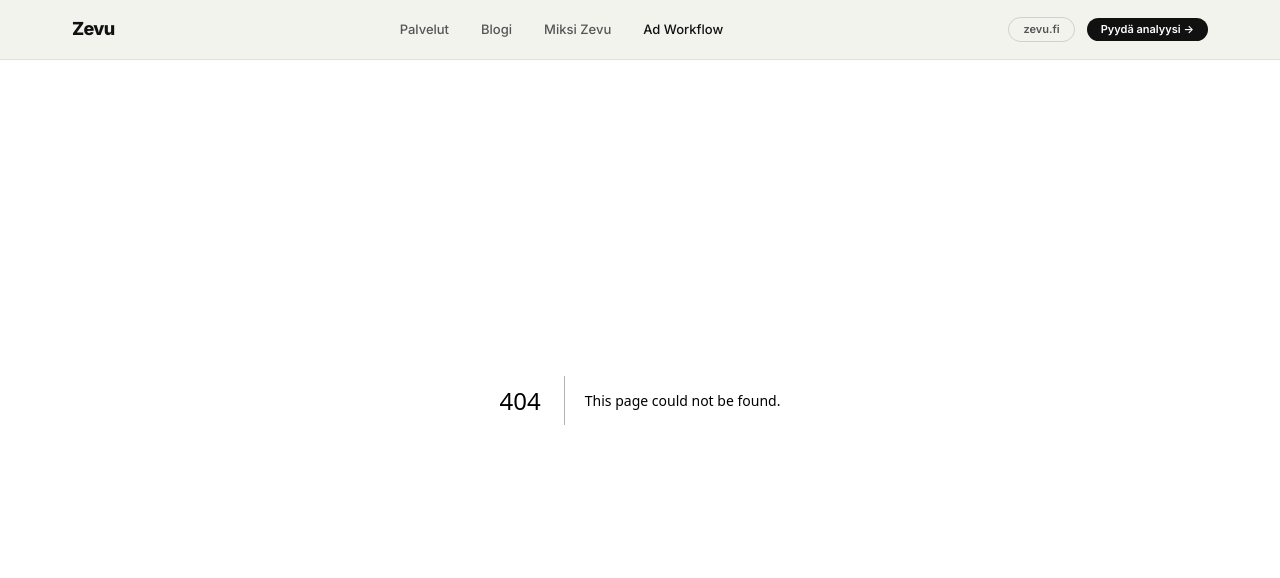
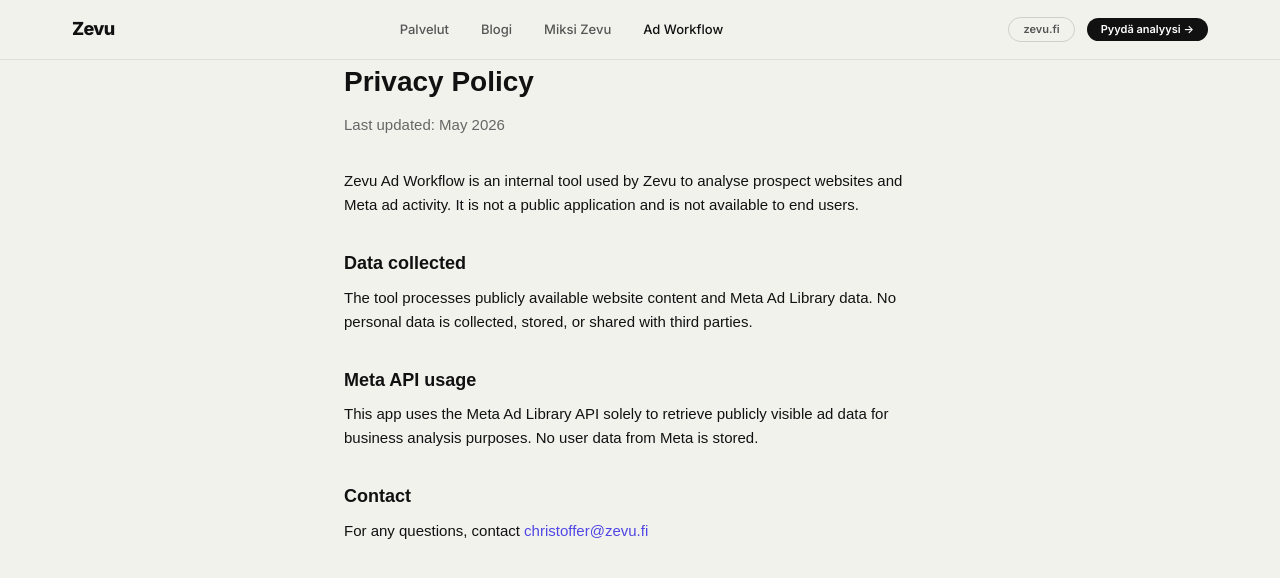
Before and after one commit to christofferheinonen-cell/zevu-autom, a Next.js app: page /privacy in a window 1280 px wide. Before the commit this address had no page. Shown: the top 578 px of the page. Built offline with nearby package versions, Linux system fonts and the light colour scheme.

Commit message:
Add privacy policy page at /privacy
Required for Meta app Live mode activation.

https://claude.ai/code/session_0141gTTtkpVSyzAMXLPBcYZr

```diff
--- /dev/null
+++ b/app/privacy/page.tsx
@@ -0,0 +1,19 @@
+export default function PrivacyPage() {
+  return (
+    <main style={{ maxWidth: 640, margin: "60px auto", padding: "0 24px", fontFamily: "sans-serif", color: "#111" }}>
+      <h1 style={{ fontSize: 28, fontWeight: 700, marginBottom: 8 }}>Privacy Policy</h1>
+      <p style={{ color: "#666", marginBottom: 32 }}>Last updated: May 2026</p>
+
+      <p>Zevu Ad Workflow is an internal tool used by Zevu to analyse prospect websites and Meta ad activity. It is not a public application and is not available to end users.</p>
+
+      <h2 style={{ fontSize: 18, fontWeight: 600, marginTop: 32, marginBottom: 8 }}>Data collected</h2>
+      <p>The tool processes publicly available website content and Meta Ad Library data. No personal data is collected, stored, or shared with third parties.</p>
+
+      <h2 style={{ fontSize: 18, fontWeight: 600, marginTop: 32, marginBottom: 8 }}>Meta API usage</h2>
+      <p>This app uses the Meta Ad Library API solely to retrieve publicly visible ad data for business analysis purposes. No user data from Meta is stored.</p>
+
+      <h2 style={{ fontSize: 18, fontWeight: 600, marginTop: 32, marginBottom: 8 }}>Contact</h2>
+      <p>For any questions, contact <a href="mailto:christoffer@zevu.fi" style={{ color: "#4F46E5" }}>christoffer@zevu.fi</a></p>
+    </main>
+  );
+}
```
